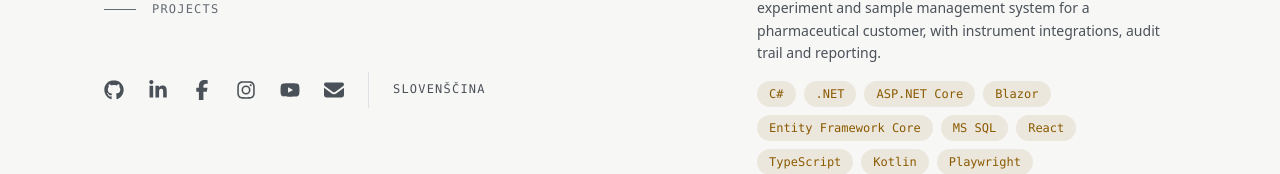
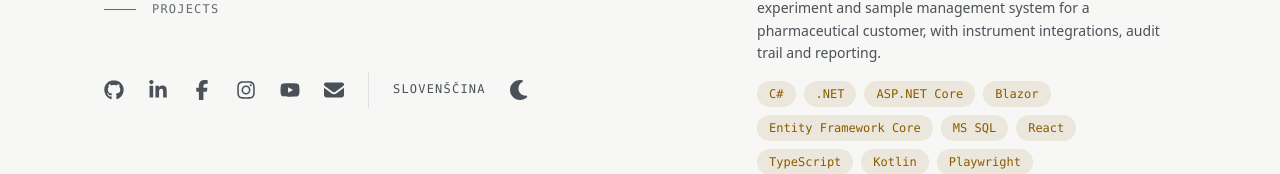
Before and after one commit to Stari89/damjanko-homepage, a React (Vite) app in the folder v2/: page / in a window 1280 px wide. Shown: the part 596-770 px from the top of the page. Built offline with nearby package versions, Linux system fonts and the light colour scheme.

Commit message:
Added a theme toggle
Co-Authored-By: Claude Fable 5.2 <noreply@anthropic.com>
Claude-Session: https://claude.ai/code/session_01PRVitvsqKvqnXHDQkqKK6z

```diff
--- a/v2/src/components/Sidebar.tsx
+++ b/v2/src/components/Sidebar.tsx
@@ -5,6 +5,7 @@ import { useActiveSection } from '../hooks/useActiveSection.ts'
 import { LinkIcon } from './LinkIcon.tsx'
 import { linkIcons } from './linkIcons.ts'
 import styles from './Sidebar.module.css'
+import { ThemeToggle } from './ThemeToggle.tsx'
 
 export function Sidebar({ content }: { content: Content }) {
   const active = useActiveSection(sectionIds)
@@ -66,6 +67,9 @@ export function Sidebar({ content }: { content: Content }) {
             {other.label}
           </a>
         </li>
+        <li>
+          <ThemeToggle />
+        </li>
       </ul>
     </header>
   )
--- /dev/null
+++ b/v2/src/components/ThemeToggle.module.css
@@ -0,0 +1,28 @@
+/* Looks like the icon links beside it. The padding enlarges the tap target. */
+.toggle {
+  display: flex;
+  padding: var(--space-2) 0;
+  border: 0;
+  background: none;
+  color: var(--color-text);
+  cursor: pointer;
+  transition: color var(--transition);
+}
+
+.toggle:hover {
+  color: var(--color-accent);
+}
+
+/* The sun is shown in the dark theme, the moon in the light one. */
+.sun {
+  display: var(--show-in-dark);
+}
+
+.moon {
+  display: var(--show-in-light);
+}
+
+.icon {
+  width: 1.25rem;
+  height: 1.25rem;
+}
--- /dev/null
+++ b/v2/src/components/ThemeToggle.tsx
@@ -0,0 +1,27 @@
+import { LinkIcon } from './LinkIcon.tsx'
+import { themeIcons } from './linkIcons.ts'
+import styles from './ThemeToggle.module.css'
+import { toggleTheme } from '../theme.ts'
+
+/**
+ * Switches between the light and dark theme. It has no state so that the server
+ * and the browser render the same markup: both icons are always in the HTML and
+ * the theme tokens show one of them.
+ */
+export function ThemeToggle() {
+  return (
+    <button
+      type="button"
+      className={styles.toggle}
+      data-testid="theme-toggle"
+      onClick={toggleTheme}
+    >
+      <span className={styles.sun} data-icon="sun">
+        <LinkIcon shape={themeIcons.sun} className={styles.icon} />
+      </span>
+      <span className={styles.moon} data-icon="moon">
+        <LinkIcon shape={themeIcons.moon} className={styles.icon} />
+      </span>
+    </button>
+  )
+}
--- a/v2/src/components/linkIcons.ts
+++ b/v2/src/components/linkIcons.ts
@@ -5,7 +5,7 @@ import {
   faLinkedinIn,
   faYoutube,
 } from '@fortawesome/free-brands-svg-icons'
-import { faEnvelope } from '@fortawesome/free-solid-svg-icons'
+import { faEnvelope, faMoon, faSun } from '@fortawesome/free-solid-svg-icons'
 
 /** The part of a Font Awesome icon that is drawn: its width, height and path. */
 export interface IconShape {
@@ -26,3 +26,6 @@ export const linkIcons: Record<string, IconShape | undefined> = {
   youtube: faYoutube,
   email: faEnvelope,
 }
+
+/** The icons of the theme toggle. */
+export const themeIcons = { sun: faSun, moon: faMoon }
--- /dev/null
+++ b/v2/src/theme.ts
@@ -0,0 +1,29 @@
+export type Theme = 'light' | 'dark'
+
+const storageKey = 'theme'
+
+export function isTheme(value: unknown): value is Theme {
+  return value === 'light' || value === 'dark'
+}
+
+export function otherTheme(theme: Theme): Theme {
+  return theme === 'light' ? 'dark' : 'light'
+}
+
+/** The theme on screen: the chosen one, else the device's. */
+export function shownTheme(): Theme {
+  const chosen = document.documentElement.dataset.theme
+  if (isTheme(chosen)) return chosen
+  return matchMedia('(prefers-color-scheme: dark)').matches ? 'dark' : 'light'
+}
+
+/** Switches to the other theme and remembers it. */
+export function toggleTheme(): void {
+  const next = otherTheme(shownTheme())
+  document.documentElement.dataset.theme = next
+  try {
+    localStorage.setItem(storageKey, next)
+  } catch {
+    // Storage can be blocked. The theme still switches, it just is not kept.
+  }
+}
```
Also changed, not shown: 2 other files (tests, documents, lock files or other folders).
